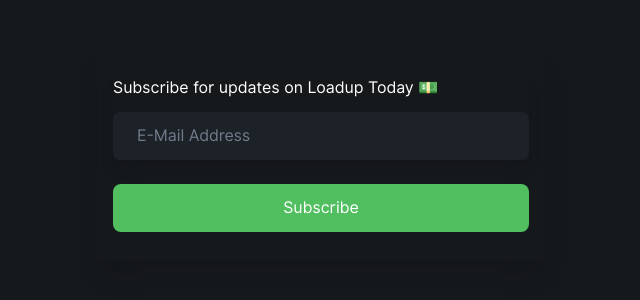
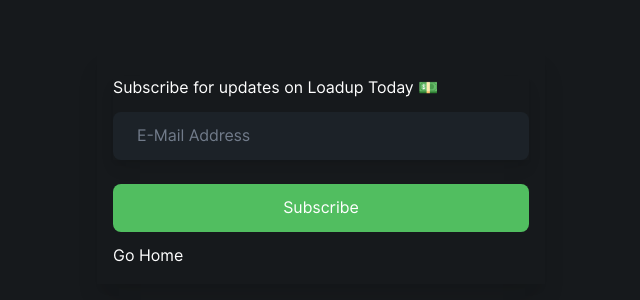
Before and after one commit to mduquem/loadupnext, a Next.js app: page /waitlist in a window 1280 px wide. Shown: the top 300 px of the page, without its empty margins (319-959 px from the left). Built offline with nearby package versions, Linux system fonts and the light colour scheme.

Commit message:
add link to home in waitlist

```diff
--- a/pages/waitlist.js
+++ b/pages/waitlist.js
@@ -1,4 +1,5 @@
 import Head from 'next/head';
+import Link from 'next/link';
 import TextInput from '../components/textInput';
 import MainButton from '../components/mainButton';
 
@@ -65,6 +66,12 @@ class Waitlist extends React.Component {
                <title>Susbcribe to loadup!</title>
             </Head>
             {content}
+            <div className='mx-auto'>
+               Go{' '}
+               <Link href='/'>
+                  <a>Home</a>
+               </Link>
+            </div>
          </div>
       );
    }
```
